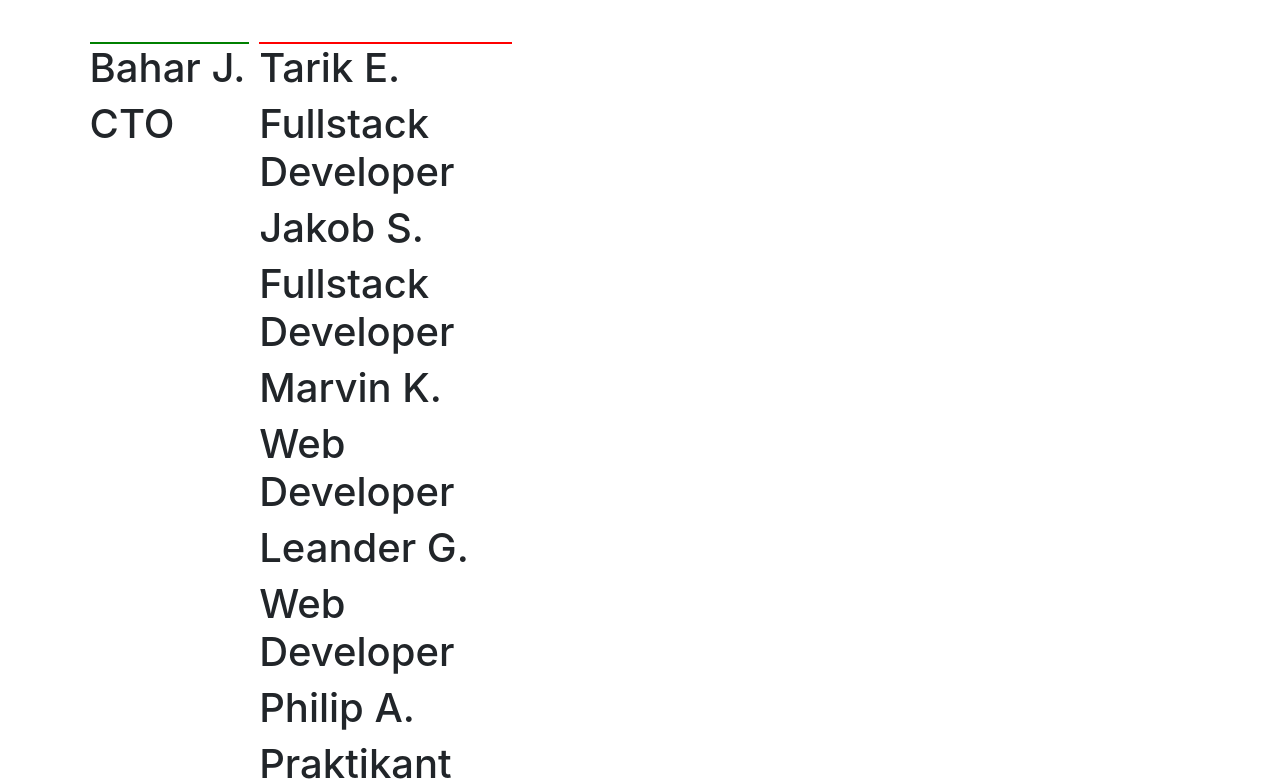
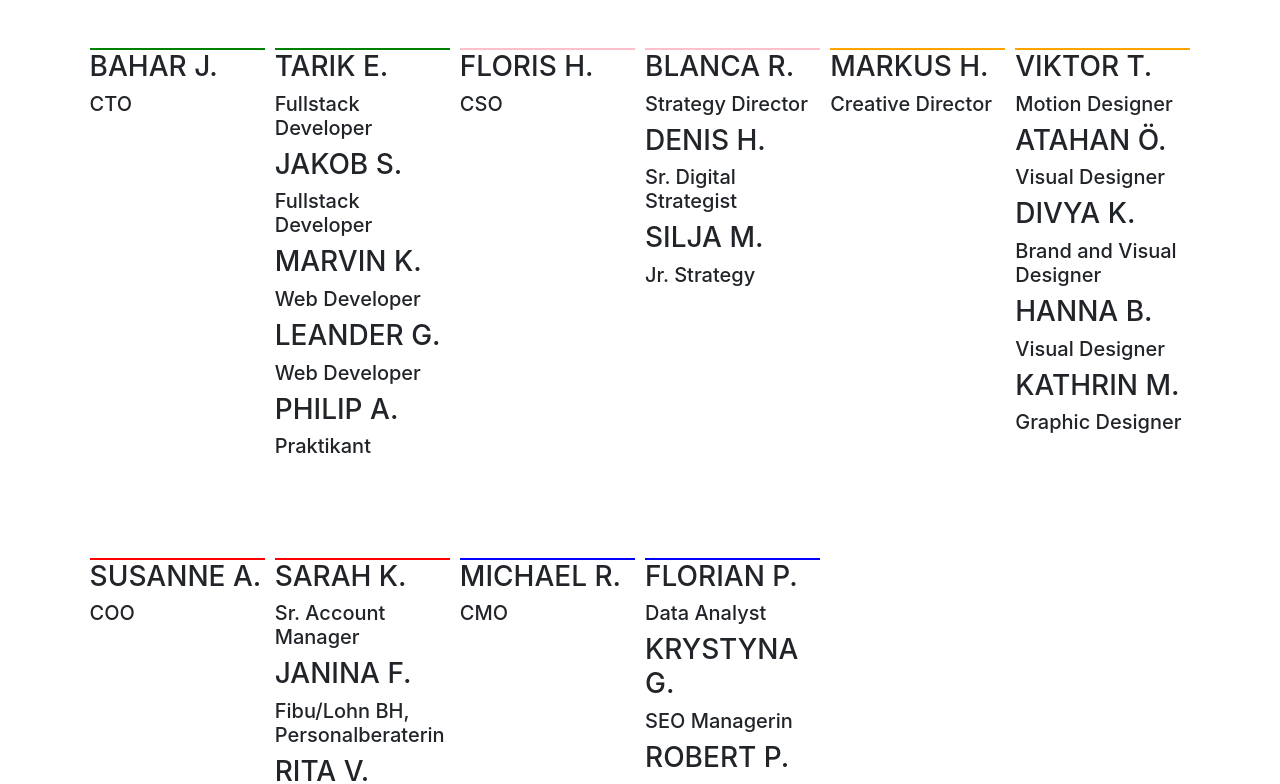
Before and after one commit to philipAthanas/ihk-praxisprojekt, a Nuxt app: page / in a window 1280 px wide. Shown: the part 760-1544 px from the top of the page. Built offline with nearby package versions, Linux system fonts and the light colour scheme.

Commit message:
Friday final

```diff
--- a/assets/css/style.css
+++ b/assets/css/style.css
@@ -11,7 +11,7 @@
 .header {
   background-color: #eee;
   grid-template-rows: repeat(3, 1fr);
-  grid-template-columns: repeat(5, 1fr);
+  grid-template-columns: 2.5fr 2px 0.3fr repeat(3, 1fr);
 
 
 }
--- a/components/BodyComponent.vue
+++ b/components/BodyComponent.vue
@@ -1,7 +1,33 @@
 <template>
   <div class="body">
-    <GroupContainer :people="this.team.CTO" :colorHeader="'green'" />
-    <GroupContainer :people="this.team.DevelopementTeam" :colorHeader="'red'" />
+    <GroupContainer :people="this.teamDev.CTO" :colorHeader="'green'" />
+    <GroupContainer
+      :people="this.teamDev.DevelopementTeam"
+      :colorHeader="'green'"
+    />
+    <GroupContainer :people="this.teamStrategy.CSO" :colorHeader="'pink'" />
+    <GroupContainer
+      :people="this.teamStrategy.StrategyTeam"
+      :colorHeader="'pink'"
+    />
+    <GroupContainer
+      :people="this.teamCreative.LeadCreative"
+      :colorHeader="'orange'"
+    />
+    <GroupContainer
+      :people="this.teamCreative.CreativeTeam"
+      :colorHeader="'orange'"
+    />
+    <GroupContainer :people="this.teamOperation.COO" :colorHeader="'red'" />
+    <GroupContainer
+      :people="this.teamOperation.OperationTeam"
+      :colorHeader="'red'"
+    />
+    <GroupContainer :people="this.teamMarketing.CMO" :colorHeader="'blue'" />
+    <GroupContainer
+      :people="this.teamMarketing.MarketingTeam"
+      :colorHeader="'blue'"
+    />
   </div>
 </template>
 
@@ -11,14 +37,50 @@ export default {
   data() {
     return {
       title: "Name",
-      team: {
-        CTO: [{ name: "Bahar J.", position: "CTO" }],
+      teamDev: {
+        CTO: [{ name: "BAHAR J.", position: "CTO" }],
         DevelopementTeam: [
-          { name: "Tarik E.", position: "Fullstack Developer" },
-          { name: "Jakob S.", position: "Fullstack Developer" },
-          { name: "Marvin K.", position: "Web Developer" },
-          { name: "Leander G.", position: "Web Developer" },
-          { name: "Philip A.", position: "Praktikant Development" },
+          { name: "TARIK E.", position: "Fullstack Developer" },
+          { name: "JAKOB S.", position: "Fullstack Developer" },
+          { name: "MARVIN K.", position: "Web Developer" },
+          { name: "LEANDER G.", position: "Web Developer" },
+          { name: "PHILIP A.", position: "Praktikant" },
+        ],
+      },
+      teamStrategy: {
+        CSO: [{ name: "FLORIS H.", position: "CSO" }],
+        StrategyTeam: [
+          { name: "BLANCA R.", position: "Strategy Director" },
+          { name: "DENIS H.", position: "Sr. Digital Strategist" },
+          { name: "SILJA M.", position: "Jr. Strategy" },
+        ],
+      },
+      teamCreative: {
+        LeadCreative: [{ name: "MARKUS H.", position: "Creative Director" }],
+        CreativeTeam: [
+          { name: "VIKTOR T.", position: "Motion Designer" },
+          { name: "ATAHAN Ö.", position: "Visual Designer" },
+          { name: "DIVYA K.", position: "Brand and Visual Designer" },
+          { name: "HANNA B.", position: "Visual Designer" },
+          { name: "KATHRIN M.", position: "Graphic Designer" },
+        ],
+      },
+      teamOperation: {
+        COO: [{ name: "SUSANNE A.", position: "COO" }],
+        OperationTeam: [
+          { name: "SARAH K.", position: "Sr. Account Manager" },
+          { name: "JANINA F.", position: "Fibu/Lohn BH, Personalberaterin" },
+          { name: "RITA V.", position: "Culture Managerin" },
+        ],
+      },
+      teamMarketing: {
+        CMO: [{ name: "MICHAEL R.", position: "CMO" }],
+        MarketingTeam: [
+          { name: "FLORIAN P.", position: "Data Analyst" },
+          { name: "KRYSTYNA G.", position: "SEO Managerin" },
+          { name: "ROBERT P.", position: "Community Manager" },
+          { name: "SERDAR S.", position: "Sr. Performance Marketing Manager" },
+          { name: "TIM F.", position: "Marketing Strategist" },
         ],
       },
     };
--- a/components/GroupContainer.vue
+++ b/components/GroupContainer.vue
@@ -3,8 +3,8 @@
     <div class="TeamColor" :style="{ backgroundColor: colorHeader }"></div>
     <div v-for="item in people" v-bind:key="item.name">
       <!-- item = frei wählbare Variable um die Keys anzusprechen die gerade im Array geloopt werden -->
-      <h1>{{ item.name }}</h1>
-      <h1>{{ item.position }}</h1>
+      <h3>{{ item.name }}</h3>
+      <h5>{{ item.position }}</h5>
     </div>
   </div>
 </template>
```
